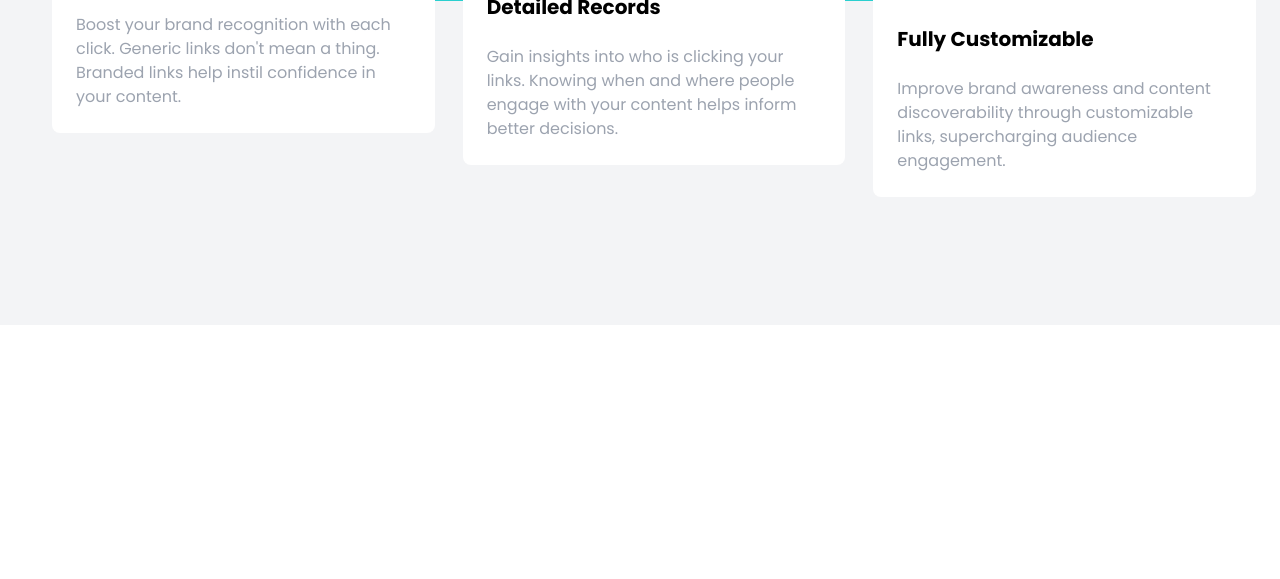
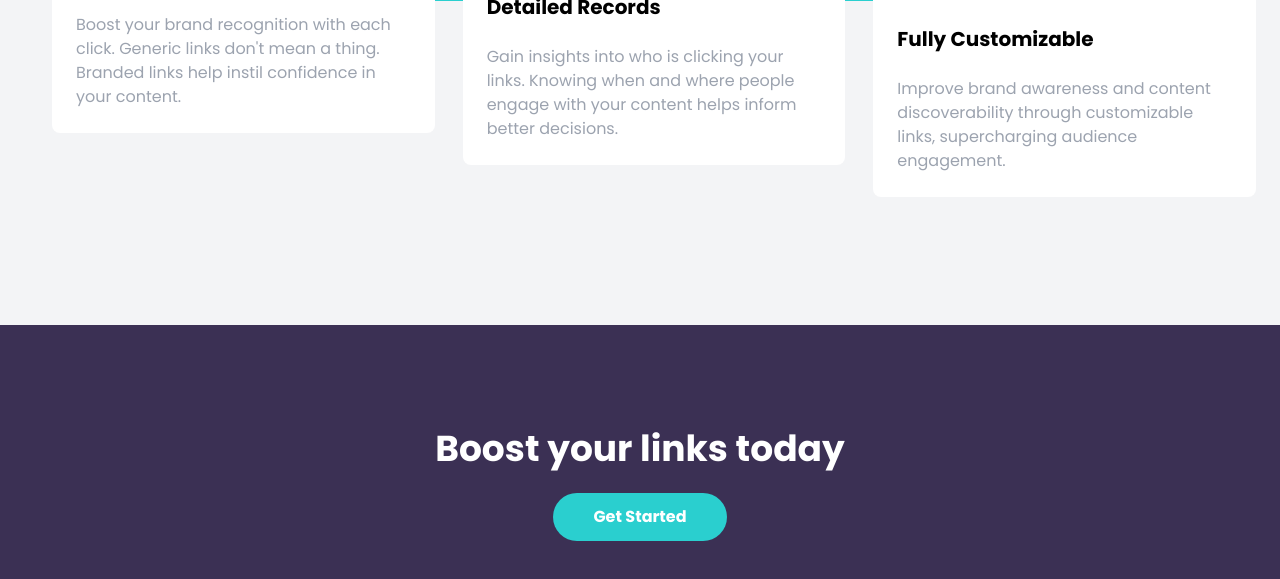
Before and after one commit to jensuki/Short.ly-Project, a website: page index.html in a window 1280 px wide. Shown: the part 1599-2178 px from the top of the page. Before the commit the page ends 1924 px from the top, so only its background shows below. Drawn offline with Linux system fonts and the light colour scheme.

Commit message:
botttom cta

```diff
--- a/index.html
+++ b/index.html
@@ -202,6 +202,19 @@
             </div>
         </div>
     </section>
+
+    <!-- bottom CTA -->
+    <section id="cta" class="py-24 bg-darkViolet">
+        <div class="flex flex-col p-2 space-y-6">
+            <h5 class="mx-auto space-y-10 text-4xl font-bold text-center text-white">
+                Boost your links today
+            </h5>
+            <button
+                class="px-10 py-5 mx-auto text-2xl font-bold text-white rounded-full bg-cyan hover:bg-cyanLight md:text-base md:py-3 focus:outline-none">
+                Get Started
+            </button>
+        </div>
+    </section>
 </body>
 
 </html>
```
Also changed, not shown: css/style.css.
